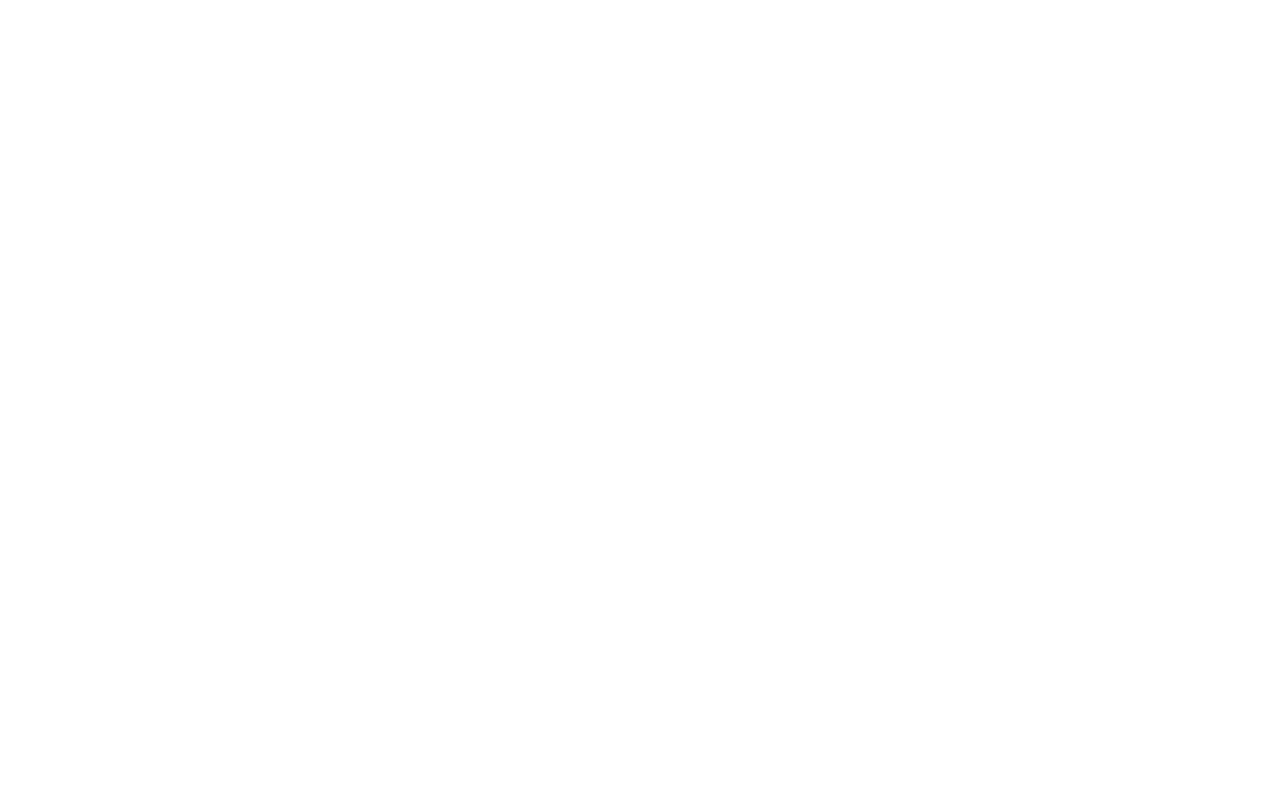
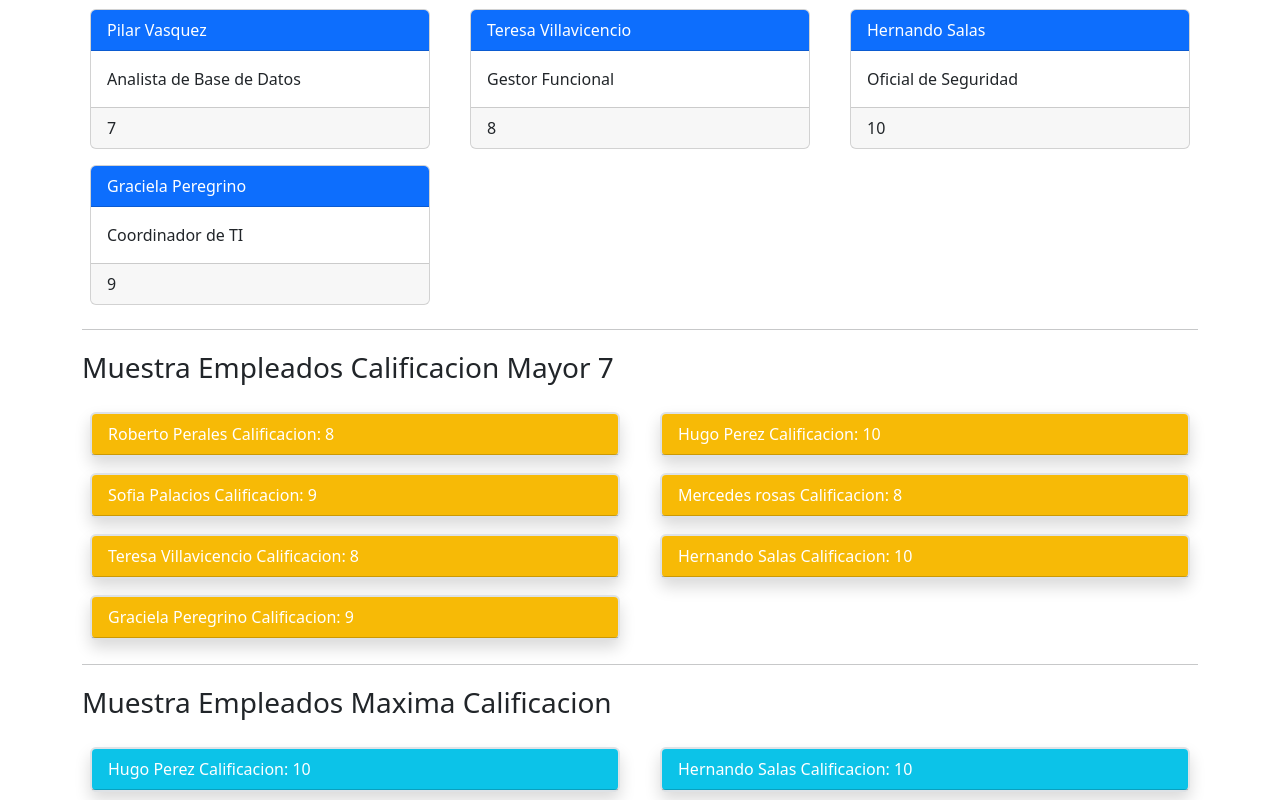
Before and after one commit to gustavo2209/angularCap02, an Angular app: page / in a window 1280 px wide. Shown: the part 692-1492 px from the top of the page. Before the commit the page ends 800 px from the top, so only its background shows below. Built offline with nearby package versions, Linux system fonts and the light colour scheme.

Commit message:
actualizacion

```diff
--- a/src/app/app.component.html
+++ b/src/app/app.component.html
@@ -533,6 +533,35 @@
       </div>
     </div>
   </div>
+
+  <hr/>
+
+  <p class="lead fs-3">Muestra Empleados Calificacion Mayor 7</p>
+
+  <div class="row">
+    <div class="col col-6" *ngFor="let emp of empCalificaM7">
+      <div class="card bg-warning text-white shadow border border-2 m-2">
+        <div class="card-header">
+          {{emp.name}} Calificacion: {{emp.calificacion}}
+        </div>
+      </div>
+    </div>
+  </div>
+
+  <hr/>
+
+  <p class="lead fs-3">Muestra Empleados Maxima Calificacion</p>
+
+  <div class="row">
+    <div class="col col-6" *ngFor="let emp of empCalifMaxima">
+      <div class="card bg-info text-white shadow border border-2 m-2">
+        <div class="card-header">
+          {{emp.name}} Calificacion: {{emp.calificacion}}
+        </div>
+      </div>
+    </div>
+  </div>
+
 </div>
 
 
--- a/src/app/app.component.ts
+++ b/src/app/app.component.ts
@@ -24,14 +24,33 @@
 
   //ngFor
 
-  muestraEmpleados:boolean=false;
+  muestraEmpleados:boolean=true;
 
   mostrarEmpleados(){
     this.muestraEmpleados =!this.muestraEmpleados;
   }
 
-  muestraEmpleadosCalifiMayor7(){
+  constructor(){
+    this.muestraEmpleadosCalificacionMayor7();
+    this.mueestraEmpleadosMaximaCalificacion();
+  }
 
+  empCalificaM7:any[]=[];
+  empCalifMaxima:any[]=[];
+
+  muestraEmpleadosCalificacionMayor7(){
+    let empCalif7 = this.empleados.filter((empleado) => empleado.calificacion>7);
+    this.empCalificaM7 = empCalif7;
+    console.table(this.empCalificaM7);
+  }
+
+  mueestraEmpleadosMaximaCalificacion(){
+    let maximaCalificacion = this.empCalificaM7.reduce((x,y) => {
+      return (x.calificacion<=y.calificacion?y:x)
+    })
+
+    this.empCalifMaxima=this.empCalificaM7.filter((empleado) => empleado.calificacion === maximaCalificacion.calificacion);
+    console.log(this.empCalifMaxima);
   }
 
   empleados:any[]=[
```
